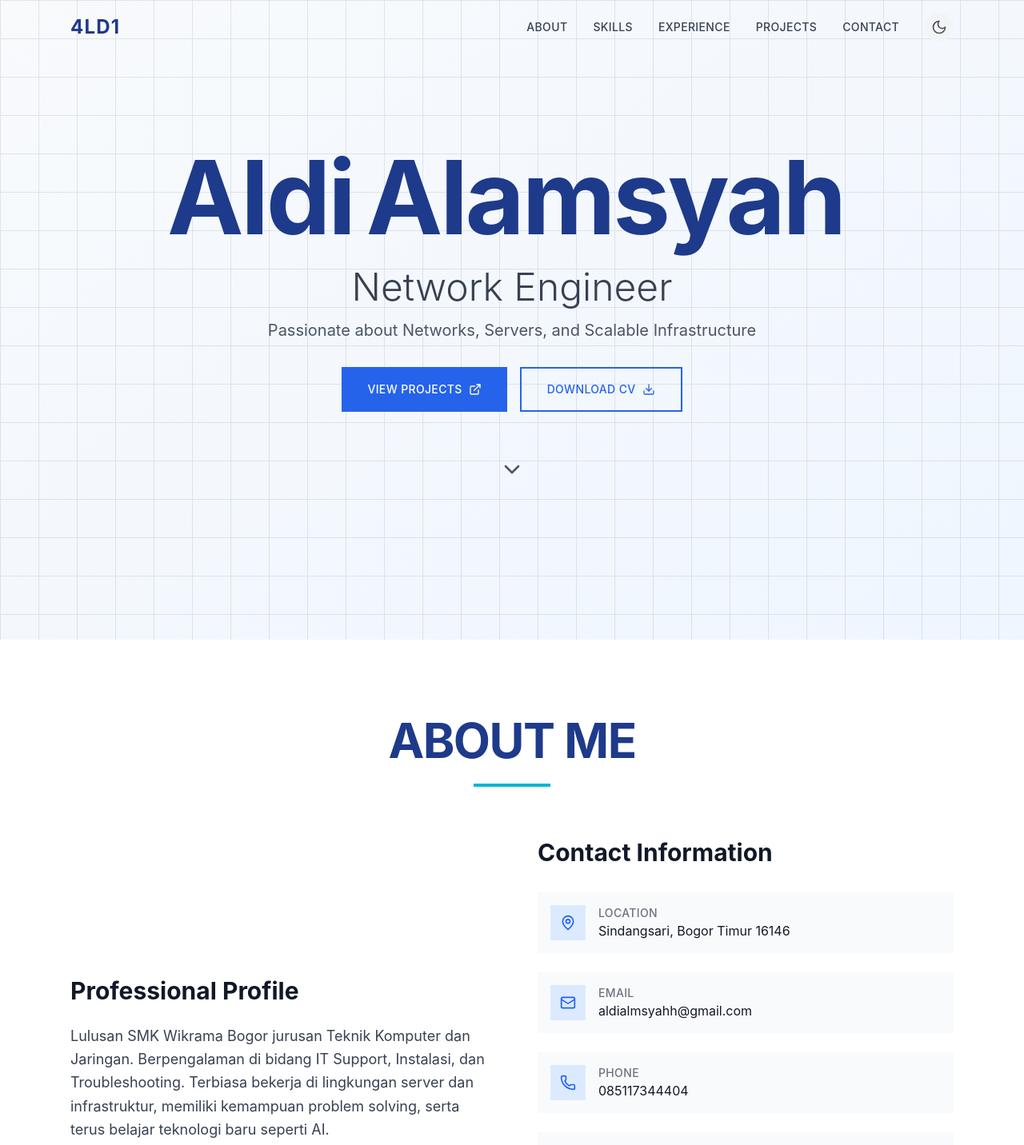
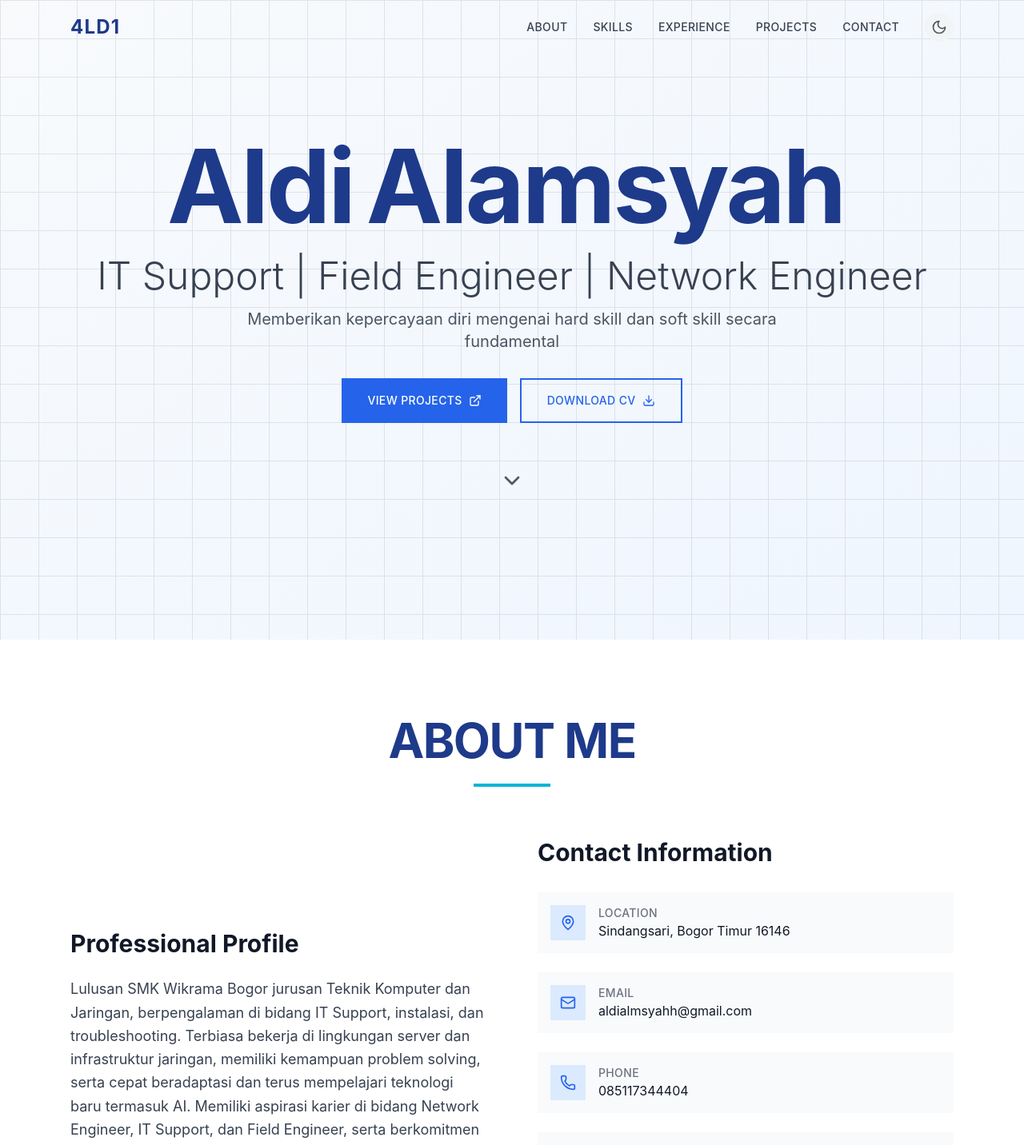
Before and after one commit to aldialamsyah/portofolio, a React (Create React App) app: page / in a window 1280 px wide. Shown: the top 1432 px of the page at 80% size. Built offline with nearby package versions, Linux system fonts and the light colour scheme.

Commit message:
https://aldialamsyah.github.io/portofolio/

```diff
--- a/src/data/mock.js
+++ b/src/data/mock.js
@@ -3,15 +3,15 @@
 
 export const personalInfo = {
   name: "Aldi Alamsyah",
-  role: "Network Engineer",
-  tagline: "Passionate about Networks, Servers, and Scalable Infrastructure",
+  role: "IT Support | Field Engineer | Network Engineer",
+  tagline: "Memberikan kepercayaan diri mengenai hard skill dan soft skill secara fundamental",
   location: "Sindangsari, Bogor Timur 16146",
   birthDate: "Bogor, 5 Juli 2003",
   email: "aldialmsyahh@gmail.com",
   phone: "085117344404",
   linkedin: "https://www.linkedin.com/in/aldi-alamsyah-a0b7b322b",
   github: "https://aldialmsyahh9.github.io/portofolio/",
-  profileSummary: "Lulusan SMK Wikrama Bogor jurusan Teknik Komputer dan Jaringan. Berpengalaman di bidang IT Support, Instalasi, dan Troubleshooting. Terbiasa bekerja di lingkungan server dan infrastruktur, memiliki kemampuan problem solving, serta terus belajar teknologi baru seperti AI."
+  profileSummary: "Lulusan SMK Wikrama Bogor jurusan Teknik Komputer dan Jaringan, berpengalaman di bidang IT Support, instalasi, dan troubleshooting. Terbiasa bekerja di lingkungan server dan infrastruktur jaringan, memiliki kemampuan problem solving, serta cepat beradaptasi dan terus mempelajari teknologi baru termasuk AI. Memiliki aspirasi karier di bidang Network Engineer, IT Support, dan Field Engineer, serta berkomitmen memberikan hasil terbaik dalam setiap pekerjaan yang dilakukan."
 };
 
 export const education = [
@@ -34,10 +34,23 @@ export const education = [
 export const experience = [
   {
     id: 1,
+    position: "Field Engineer",
+    company: "PT. Kaha Duta Sarana",
+    period: "Agustus – November 2024",
+    current: true,
+    responsibilities: [
+      "Project MAP Starbucks Jabodetabek",
+      "Cloning Images (Acronis)",
+      "Ganti SSD dan RAM",
+      "Setting Peripherals POS"
+    ]
+  },
+  {
+    id: 2,
     position: "Teknisi Server & Storage",
     company: "PT. Bringin Inti Teknologi",
     period: "Februari – Juli 2025",
-    current: true,
+    current: false,
     responsibilities: [
       "Monitoring HPE ProLiant Server via Dashboard ILO Amplifier & ILO",
       "Monitoring XP8 Storage via Dashboard ISM, PA & RWC",
@@ -48,21 +61,22 @@ export const experience = [
     ]
   },
   {
-    id: 2,
+    id: 3,
     position: "Field Engineer",
     company: "PT. Kaha Duta Sarana",
     period: "Agustus – November 2024",
     current: false,
     responsibilities: [
+      "Project RTA Guardian",
       "Setup and maintenance POS Store Guardian (Lenovo, BM3, VynaPOS)",
       "Configuration of cashier peripherals (Scanner, Printer, Line Display)",
-      "Backup Linux, Cloning Images (Acronis)",
+      "Backup data store, Cloning Images (Acronis)",
       "Replace & dismantle old POS to new system",
       "Setup label printer (Intermec & Honeywell)"
     ]
   },
   {
-    id: 3,
+    id: 4,
     position: "IT Support",
     company: "PT. Mizan Media Utama",
     period: "Agustus – November 2022",
```
